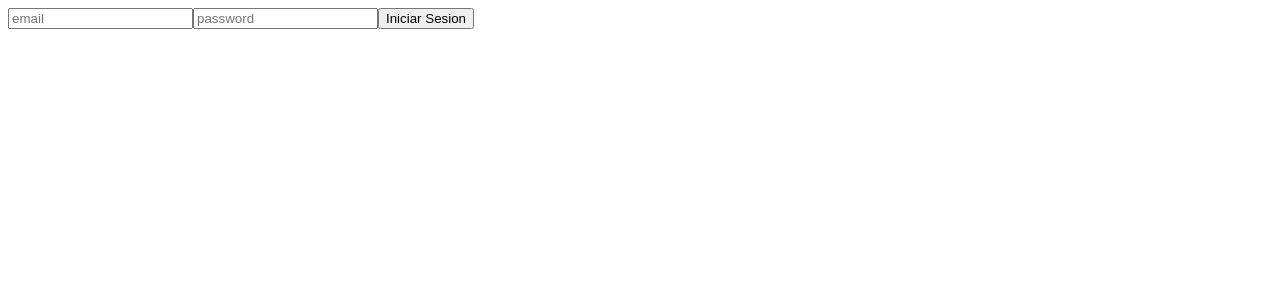
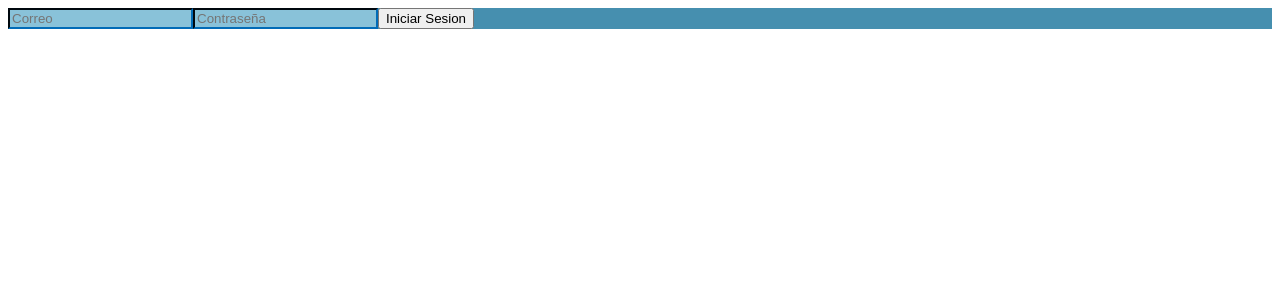
Before and after one commit to FernandezIgnacio/ProyectoAnual6-1, a React (Vite) app: page /login in a window 1280 px wide. Shown: the top 300 px of the page. Built offline with nearby package versions, Linux system fonts and the light colour scheme.

Commit message:
Se agrego clases

```diff
--- a/src/components/Login.jsx
+++ b/src/components/Login.jsx
@@ -2,11 +2,11 @@ import "./style.css"
 
 const Login = () =>{
   return (
-    <div>
+    <div className="container">
         <form>
-            <input type="email" placeholder="email" />
-            <input type="password" placeholder="password"/>
-            <button type="submit">Iniciar Sesion</button>
+            <input className="input mail" type="email" placeholder="Correo" />
+            <input className="input" type="password" placeholder="Contraseña"/>
+            <button className="button" type="submit">Iniciar Sesion</button>
         </form>
     </div>
   )
```
